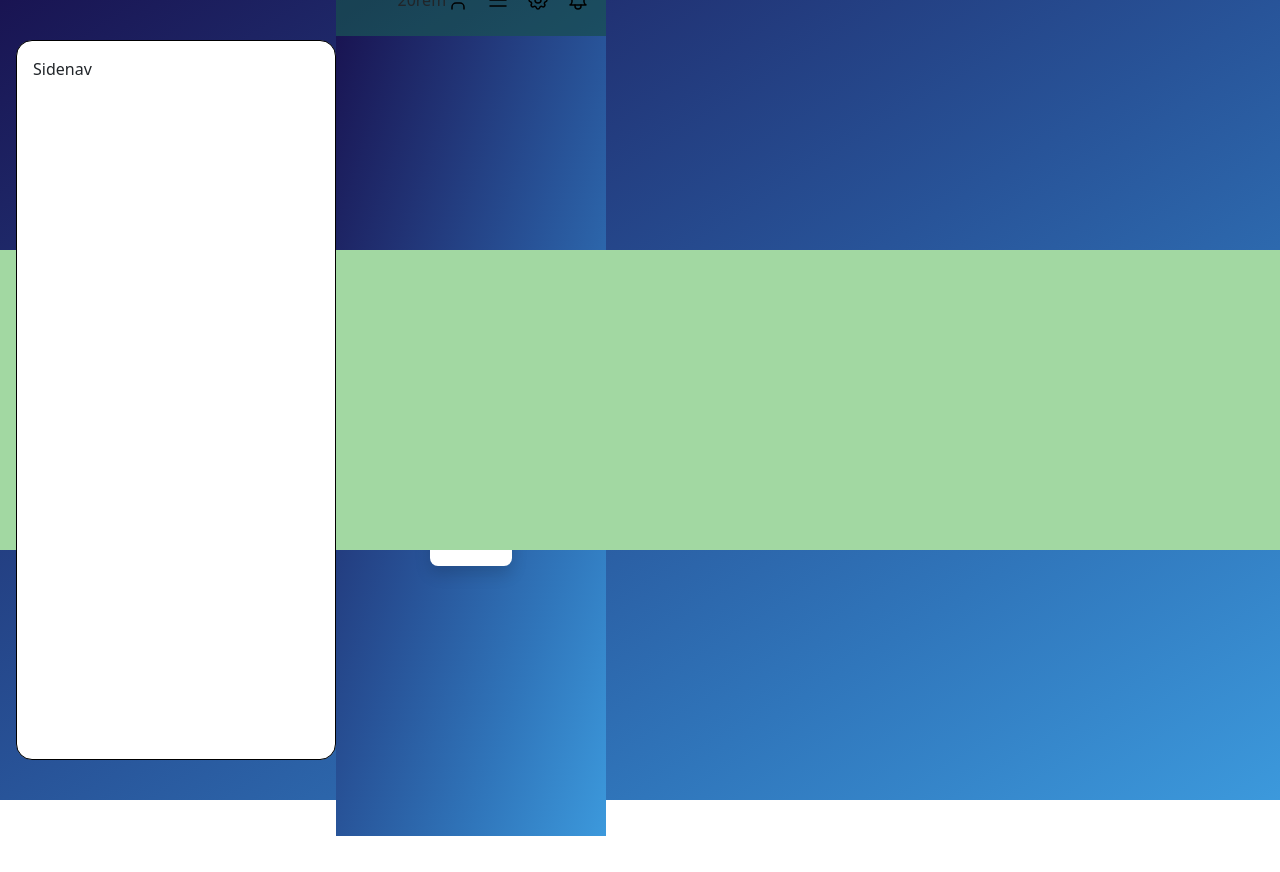
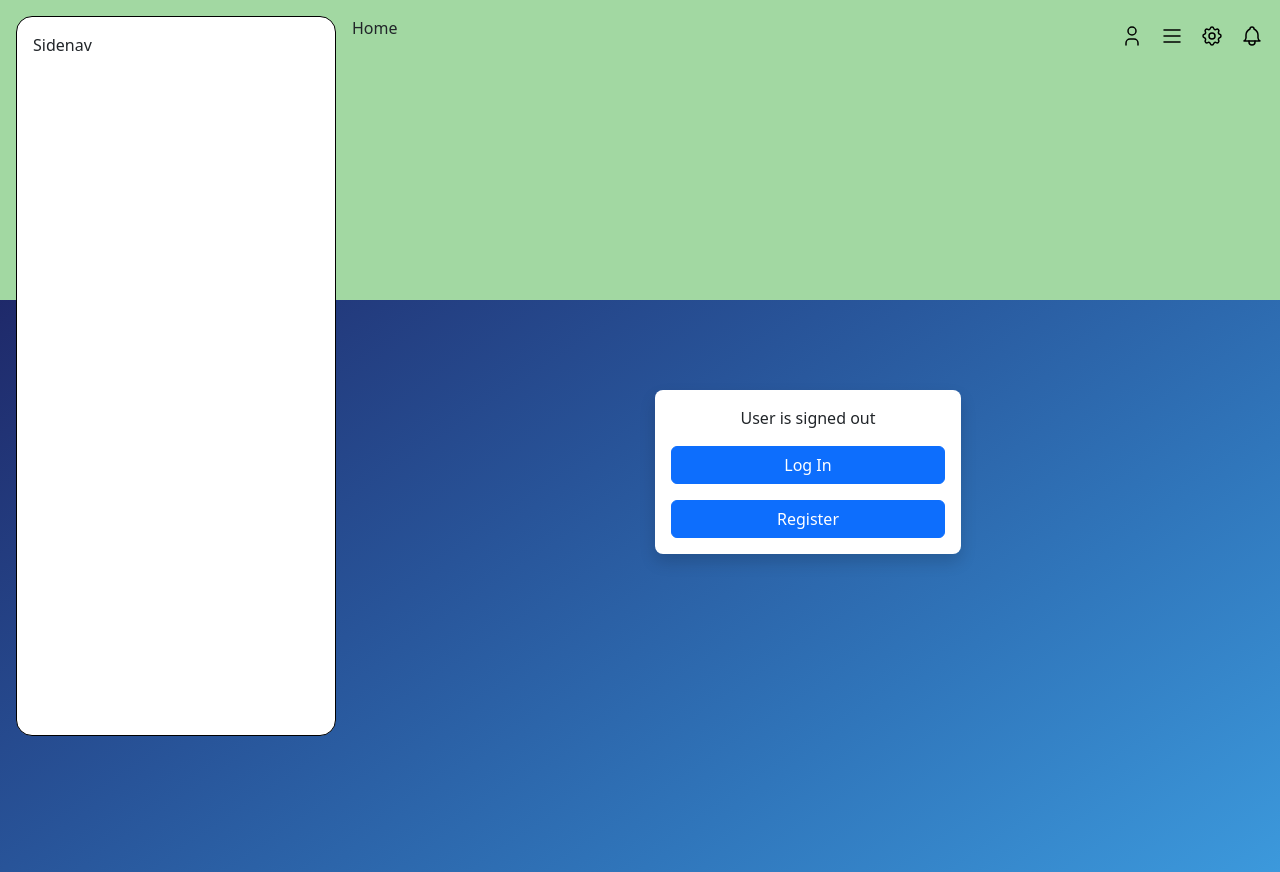
Before and after one commit to lkapustka/games-stats-app, a Nuxt app: page / in a window 1280 px wide. Before the commit the page ends 836 px from the top, so only its background shows below. Built offline with nearby package versions, Linux system fonts and the light colour scheme; no server answers.

Commit message:
style: change basic style

```diff
--- a/components/TheBreadcrumb.vue
+++ b/components/TheBreadcrumb.vue
@@ -39,8 +39,8 @@ const crumbs = computed(() => {
 </script>
 
 <template>
-  <nav aria-label="breadcrumb">
-    <ol class="breadcrumb">
+  <nav class="zi" aria-label="breadcrumb">
+    <ol class="breadcrumb zi">
       <li v-for="(crumb, index) in crumbs" :key="index" class="breadcrumb-item">
         <NuxtLink v-if="!crumb.isLast" :to="crumb.href">{{
           crumb.title
@@ -52,3 +52,9 @@ const crumbs = computed(() => {
     </ol>
   </nav>
 </template>
+
+<style lang="scss" scoped>
+nav {
+  z-index: 1;
+}
+</style>
--- a/components/TheHeader.vue
+++ b/components/TheHeader.vue
@@ -26,7 +26,6 @@ const handleSidenav = () => {
   <header class="header p-3">
     <Breadcrumb />
     <div class="navbar p-0 justify-content-end">
-      {{ sidenavWidth }}
       <a href="#" class="navbar-brand d-flex">
         <img src="../assets/icons/user.svg" alt="" width="24" height="24" />
       </a>
@@ -47,6 +46,5 @@ const handleSidenav = () => {
 .header {
   display: flex;
   justify-content: space-between;
-  background-color: rgba(0, 201, 0, 0.174);
 }
 </style>
--- a/layouts/auth.vue
+++ b/layouts/auth.vue
@@ -1,5 +1,5 @@
 <template>
-  <div class="container-fluid background">
+  <div class="container-fluid vh-100 d-flex align-items-center">
     <div class="col-12 col-sm-8 col-md-6 col-lg-4 p-3 shadow form-wrapper">
       <slot />
     </div>
@@ -7,19 +7,6 @@
 </template>
 
 <style lang="scss">
-.background {
-  display: flex;
-  align-items: center;
-  height: 100vh;
-  background-image: linear-gradient(
-    to right bottom,
-    #172a4d,
-    #0c295c,
-    #04276b,
-    #0c2378,
-    #1f1b83
-  );
-}
 .form-wrapper {
   margin: 0 auto;
   background-color: #fff;
```
